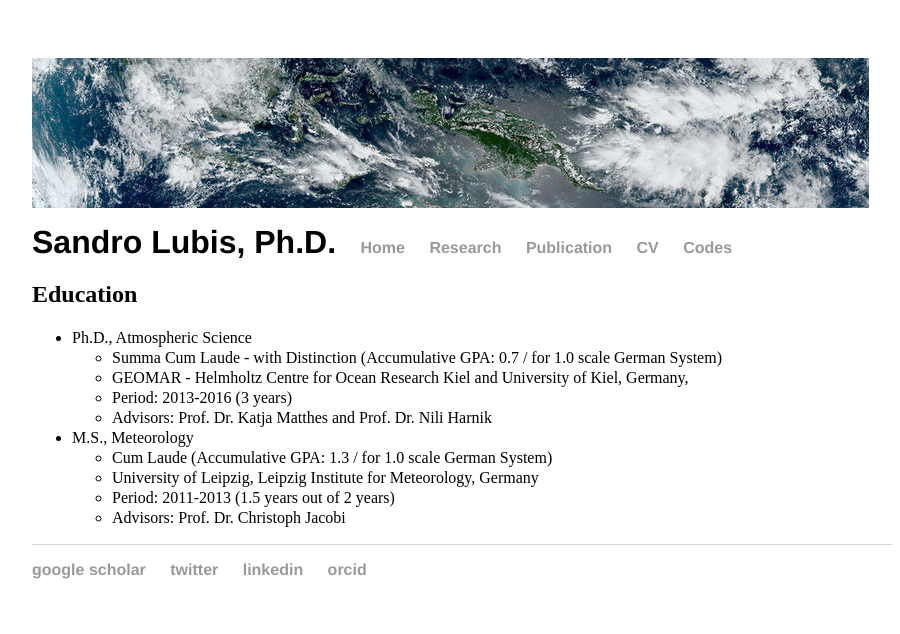
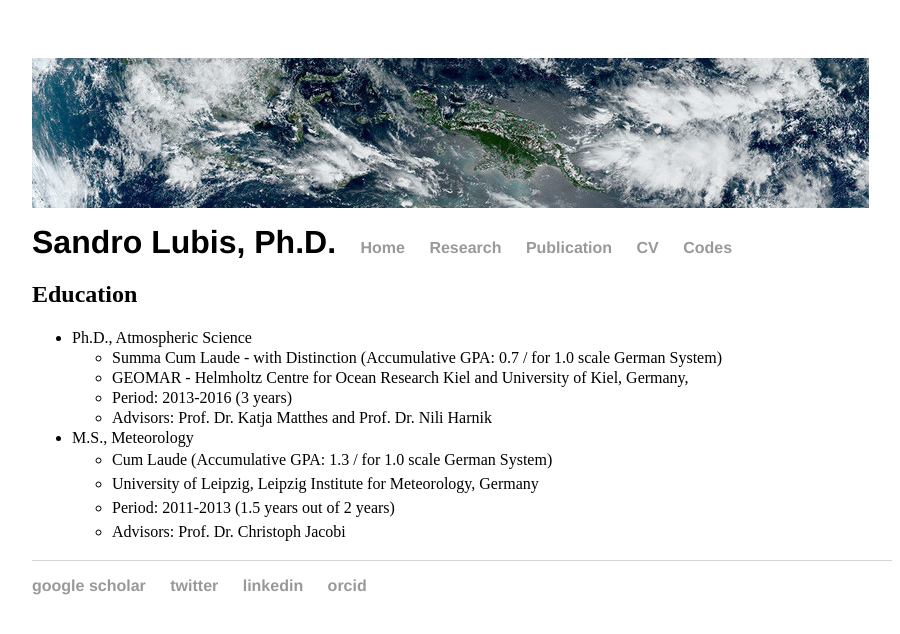
Before and after one commit to sandrolubis/sandrolubis.github.io, a Jekyll site: the page built from cv/index.html, in a window 1280 px wide. Shown: the top 634 px of the page, without its empty margins (276-1176 px from the left). Built offline with Jekyll 4.4.1, drawn with Linux system fonts in a browser that asks for light colours.

Commit message:
Update index.html

```diff
--- a/cv/index.html
+++ b/cv/index.html
@@ -14,7 +14,7 @@
 			<li>Advisors: Prof. Dr. Katja Matthes and Prof. Dr. Nili Harnik </li>
 		</ul>
 		<li>M.S., Meteorology</li>
-		<ul style="line-height:1.25; width: 800px;">
+		<ul style="line-height:1.5; width: 800px;">
 			<li>Cum Laude (Accumulative GPA: 1.3 / for 1.0 scale German System)</li>
 			<li>University of Leipzig, Leipzig Institute for Meteorology, Germany</li>
 			<li>Period: 2011-2013 (1.5 years out of 2 years)</li>
```
